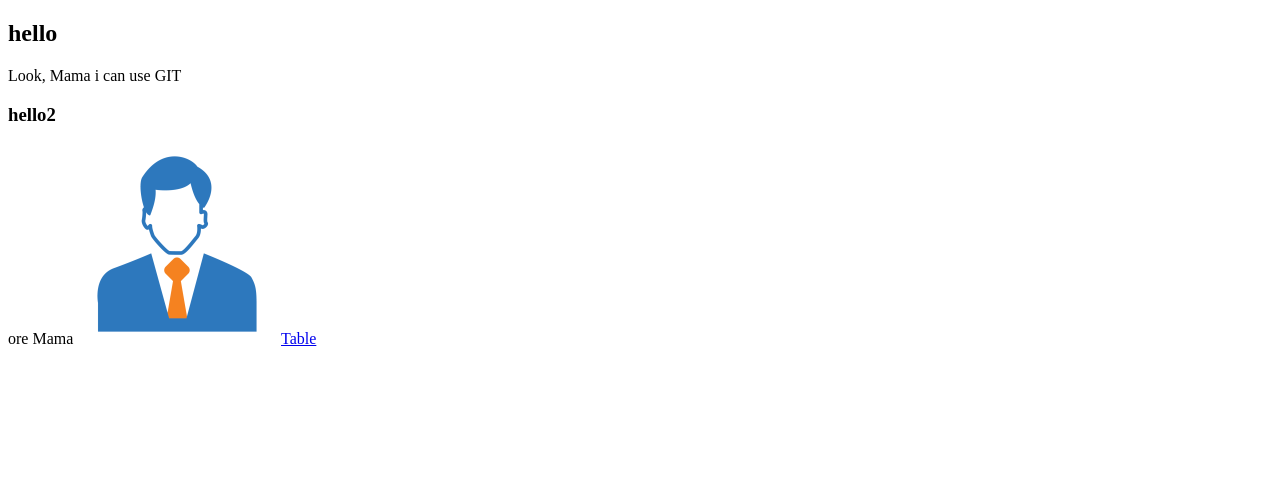
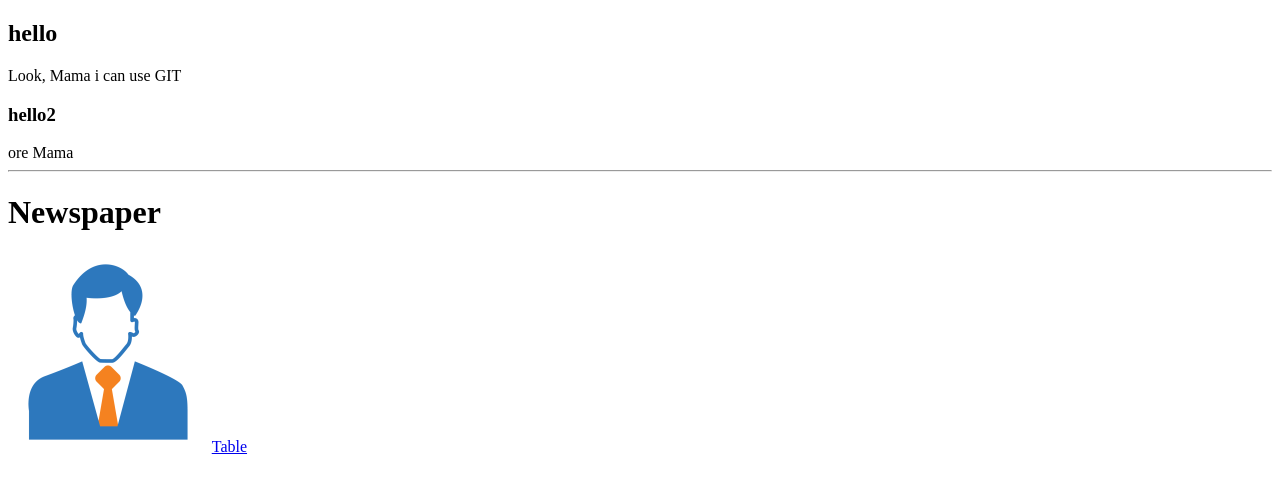
Before and after one commit to iTheProMan/new-try, a plain HTML site: page index.html in a window 1280 px wide. Drawn offline with Linux system fonts and the light colour scheme.

Commit message:
newspaper added

```diff
--- a/index.html
+++ b/index.html
@@ -11,7 +11,9 @@
     <h2>hello</h2>
     Look, Mama i can use GIT
     <h3>hello2</h3>
-    ore Mama
+    ore Mama<hr>
+    <h1>Newspaper</h1>
+
     <img src="person.png" alt="">
     <a href="html-all/Index.html"> Table </a>
 </body>
```
Also changed, not shown: html-all/CSS/style.css (added), html-all/newspaper.html (added).
